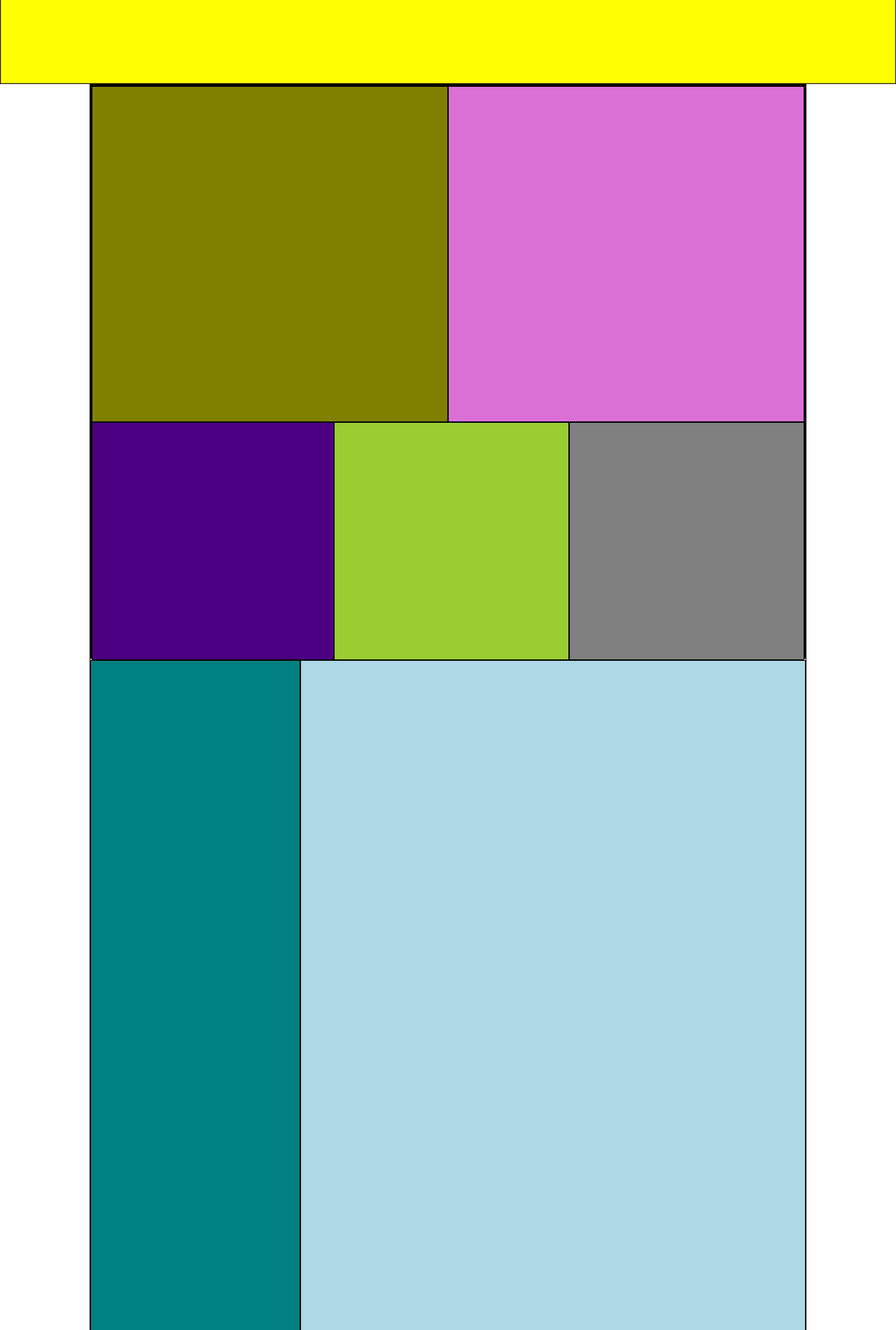
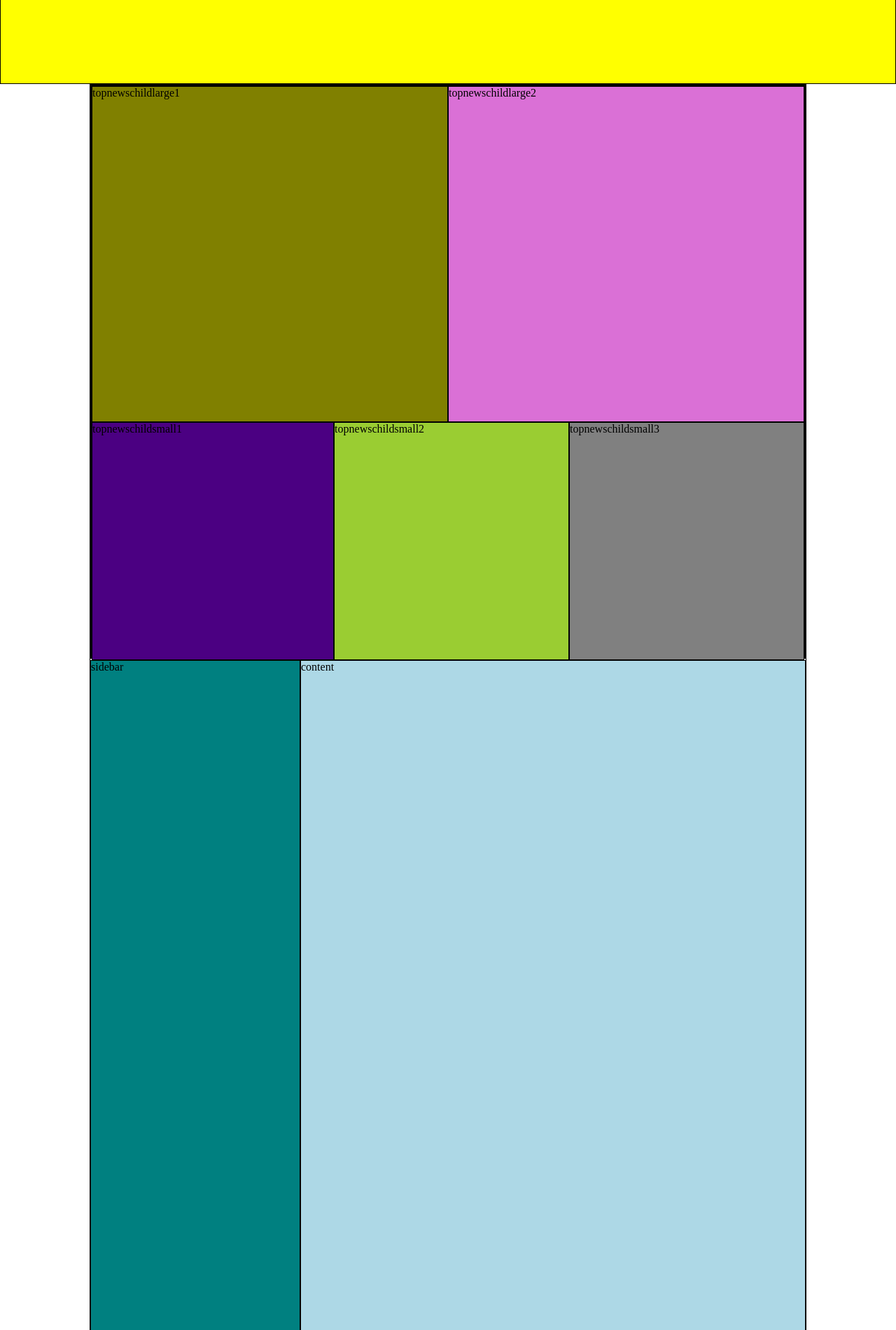
Before and after one commit to noname00AMD/layout, a plain HTML site: page index.html in a window 1280 px wide. Shown: the part 80-1980 px from the top of the page at 70% size. Drawn offline with Linux system fonts and the light colour scheme.

Commit message:
Update index.html

```diff
--- a/index.html
+++ b/index.html
@@ -9,35 +9,35 @@
 </head>
 <body>
     <header>tinhte.vn</header>
-    <div class="adtop"></div>
+    <div class="adtop">adtop</div>
     <div class="container">
         <div class="topnews">
             <div class="topnewschild">
                 <div class="topnewschildlarge">
-                    <div class="topnewschildlarge1 left"></div>
-                    <div class="topnewschildlarge2 left"></div>
+                    <div class="topnewschildlarge1 left">topnewschildlarge1</div>
+                    <div class="topnewschildlarge2 left">topnewschildlarge2</div>
                 </div>
                 <div class="topnewschildsmall">
-                    <div class="topnewschildsmall1 left"></div>
-                    <div class="topnewschildsmall2 left"></div>
-                    <div class="topnewschildsmall3 left"></div>
+                    <div class="topnewschildsmall1 left">topnewschildsmall1</div>
+                    <div class="topnewschildsmall2 left">topnewschildsmall2</div>
+                    <div class="topnewschildsmall3 left">topnewschildsmall3</div>
                 </div>
             </div>
         </div>
         <div class="main">
-                <div class="sidebar left"></div>
-                <div class="content left"></div>
+                <div class="sidebar left">sidebar</div>
+                <div class="content left">content</div>
         </div>
         <div class="main2"></div>
         <div class="main">
-                <div class="sidebar left"></div>
-                <div class="content left"></div>
+                <div class="sidebar left">sidebar</div>
+                <div class="content left">content</div>
         </div>
 
 
     </div>
-    <div class="adbot"></div>
-    <footer></footer>
+    <div class="adbot">adbot</div>
+    <footer>footer</footer>
 
 
 
```
